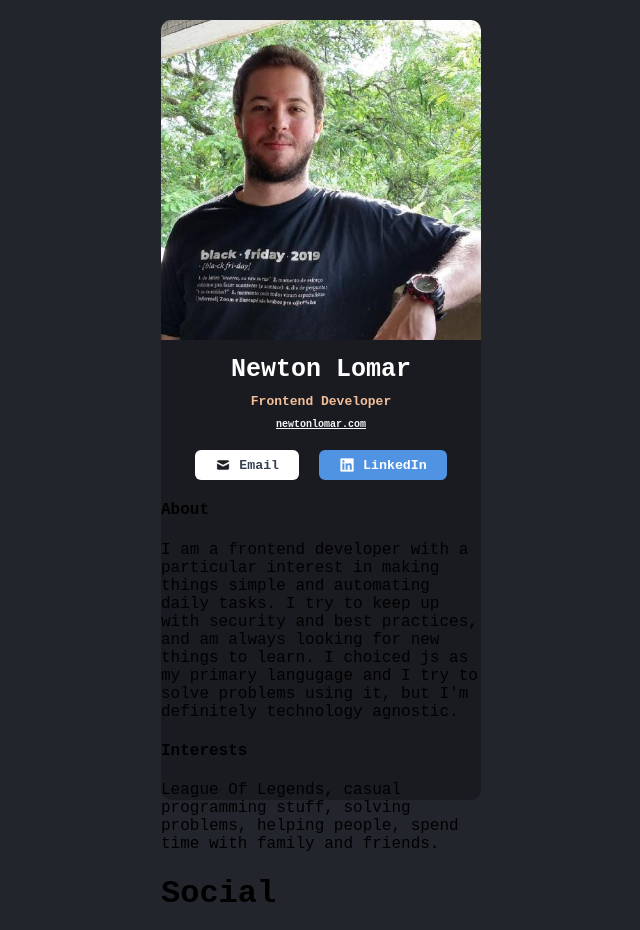
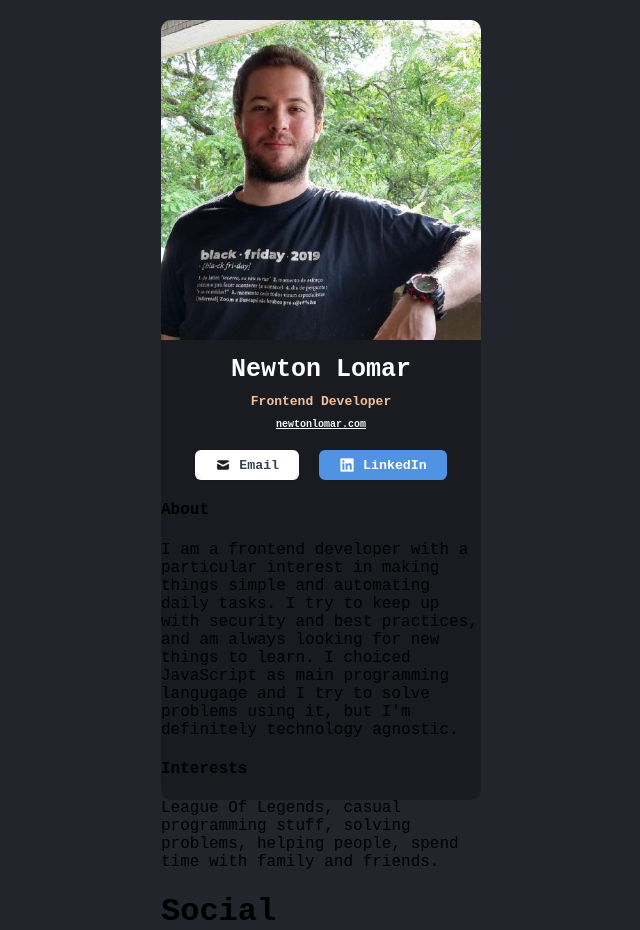
Before and after one commit to newlomar/digital-business-card, a React (Vite) app: page / in a window 1280 px wide. Shown: the whole page, without its empty margins (319-959 px from the left). Built offline with nearby package versions, Linux system fonts and the light colour scheme; a web font is replaced by a local one.

Commit message:
about text update

```diff
--- a/src/About/About.jsx
+++ b/src/About/About.jsx
@@ -7,8 +7,8 @@ export default function About() {
           I am a frontend developer with a particular interest in making things
           simple and automating daily tasks. I try to keep up with security and
           best practices, and am always looking for new things to learn. I
-          choiced js as my primary langugage and I try to solve problems using
-          it, but I'm definitely technology agnostic.
+          choiced JavaScript as main programming langugage and I try to solve
+          problems using it, but I'm definitely technology agnostic.
         </p>
       </section>
       <section className='about about__interests'>
```
